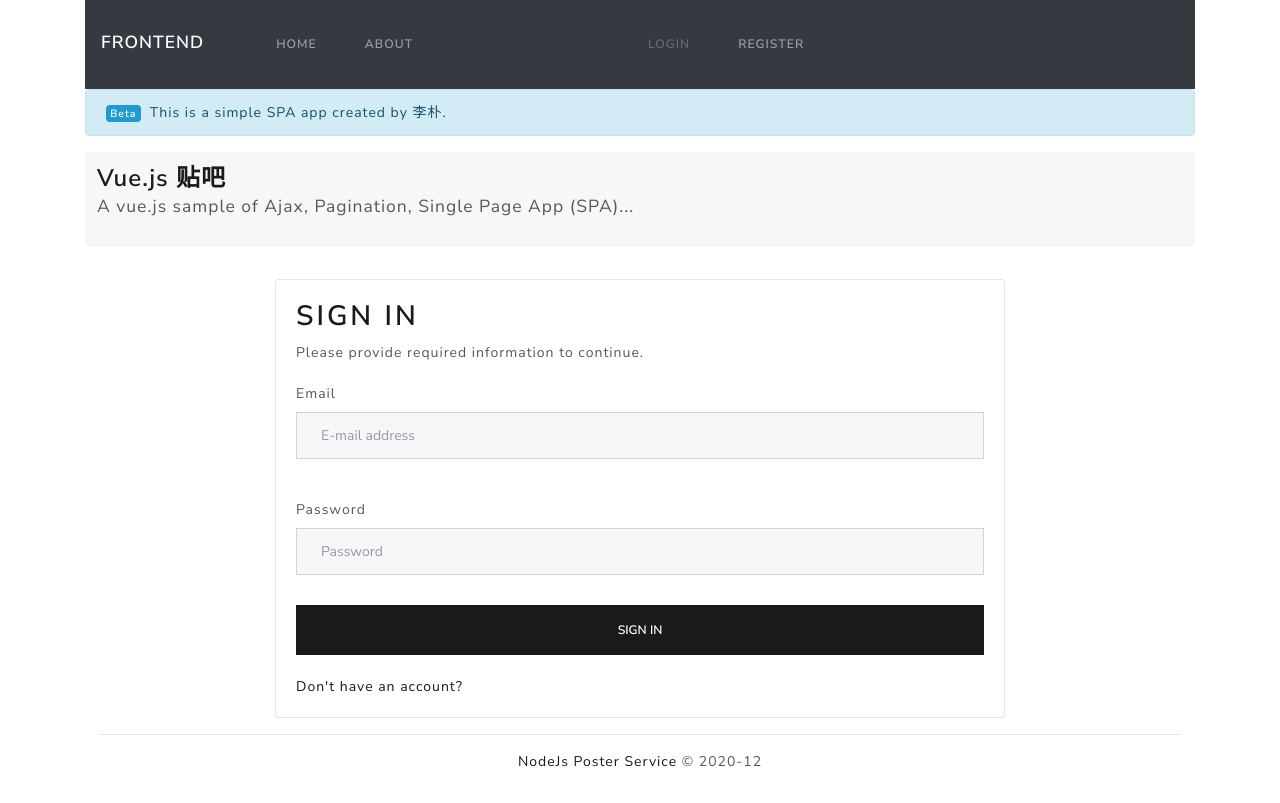
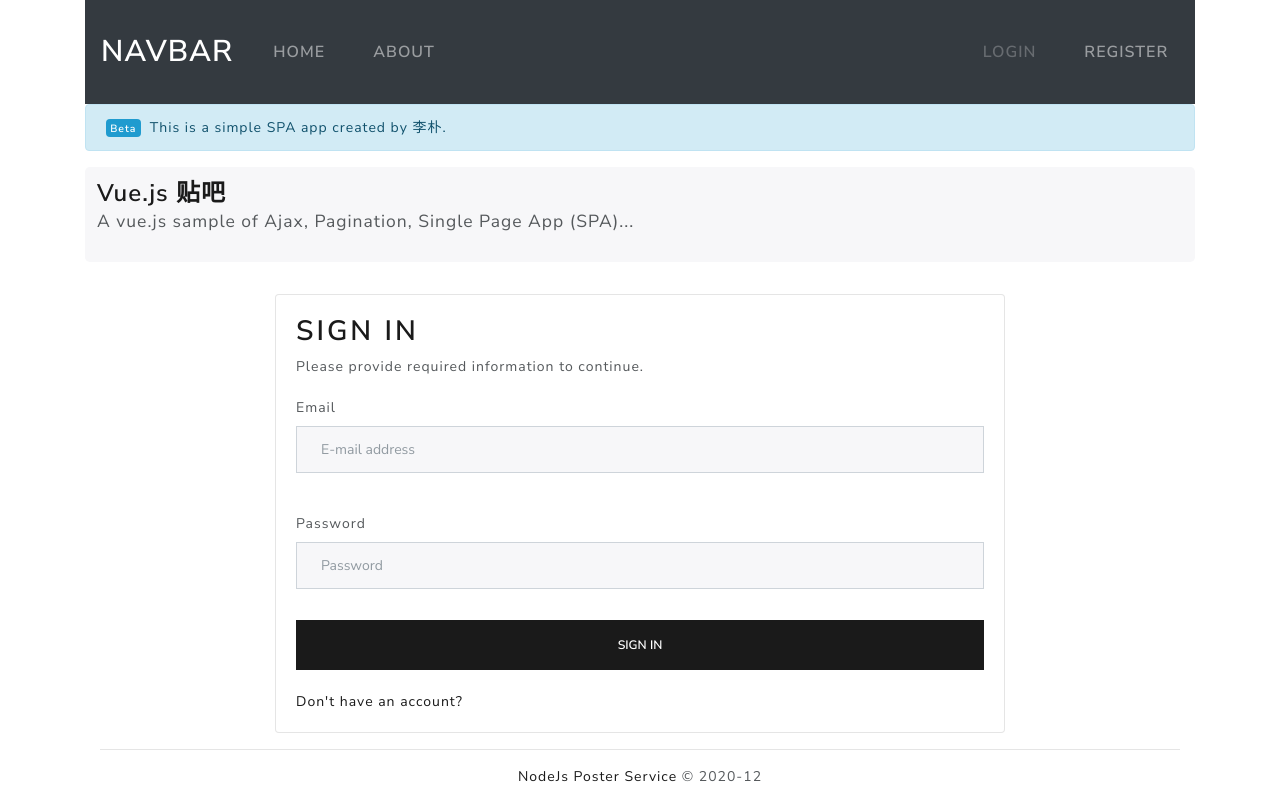
Before and after one commit to MasterOrigamii/vue_blog, a Vue app: page /auth/login in a window 1280 px wide. Built offline with nearby package versions, Linux system fonts and the light colour scheme; what vue-paginate, vue-resource would draw is missing.

Commit message:
我的账号页面和NotFound页面

```diff
--- a/src/views/templates/header-anonymous.vue
+++ b/src/views/templates/header-anonymous.vue
@@ -1,11 +1,13 @@
 <template>
 
   <nav class="navbar navbar-expand-lg navbar-dark bg-dark">
-    <ul class="navbar-nav">
-      <li class="nav-item">
-        <span class="navbar-brand">Frontend</span>
-      </li>
 
+    <a class="navbar-brand" href="#">Navbar</a>
+      <button class="navbar-toggler" type="button" data-toggle="collapse" data-target="#navbarColor01" aria-controls="navbarColor01" aria-expanded="false" aria-label="Toggle navigation">
+        <span class="navbar-toggler-icon"></span>
+      </button>
+      <div class="collapse navbar-collapse" id="navbarColor01">
+        <ul class="navbar-nav mr-auto">
           <li class="nav-item">
             <router-link
               class="nav-link"
@@ -17,30 +19,20 @@
               to="/about">About</router-link>
           </li>
 
-<!--      <li class="nav-item" id="search">-->
-<!--        <form class="form-inline">-->
-<!--          <div class="input-group">-->
-<!--            <input type="text" class="form-control" placeholder="Search">-->
-<!--            <div class="input-group-append">-->
-<!--              <button type="button" class="btn btn-secondary"><i class="fa fa-search"></i></button>-->
-<!--            </div>-->
-<!--          </div>-->
-<!--        </form>-->
-<!--      </li>-->
-
-    </ul>
-    <ul class="navbar-nav ml-auto">
-      <li class="nav-item">
+          <li class="nav-item" id="Login">
             <router-link
               class="nav-link"
               to="/auth/login">Login</router-link>
           </li>
-      <li class="nav-item">
+          <li class="nav-item" id="Register">
             <router-link
               class="nav-link"
               to="/auth/register">Register</router-link>
           </li>
         </ul>
+      </div>
+
+
   </nav>
 
 
@@ -57,4 +49,10 @@
   #search{
     margin-left : 100px;
   }
+  .nav-link{
+    font-size :16px;
+  }
+  .navbar-brand{
+    font-size :30px;
+  }
 </style>
```
Also changed, not shown: src/router/index.js (+6 -1 lines). Lines whose indentation alone changed are shown as unchanged.
